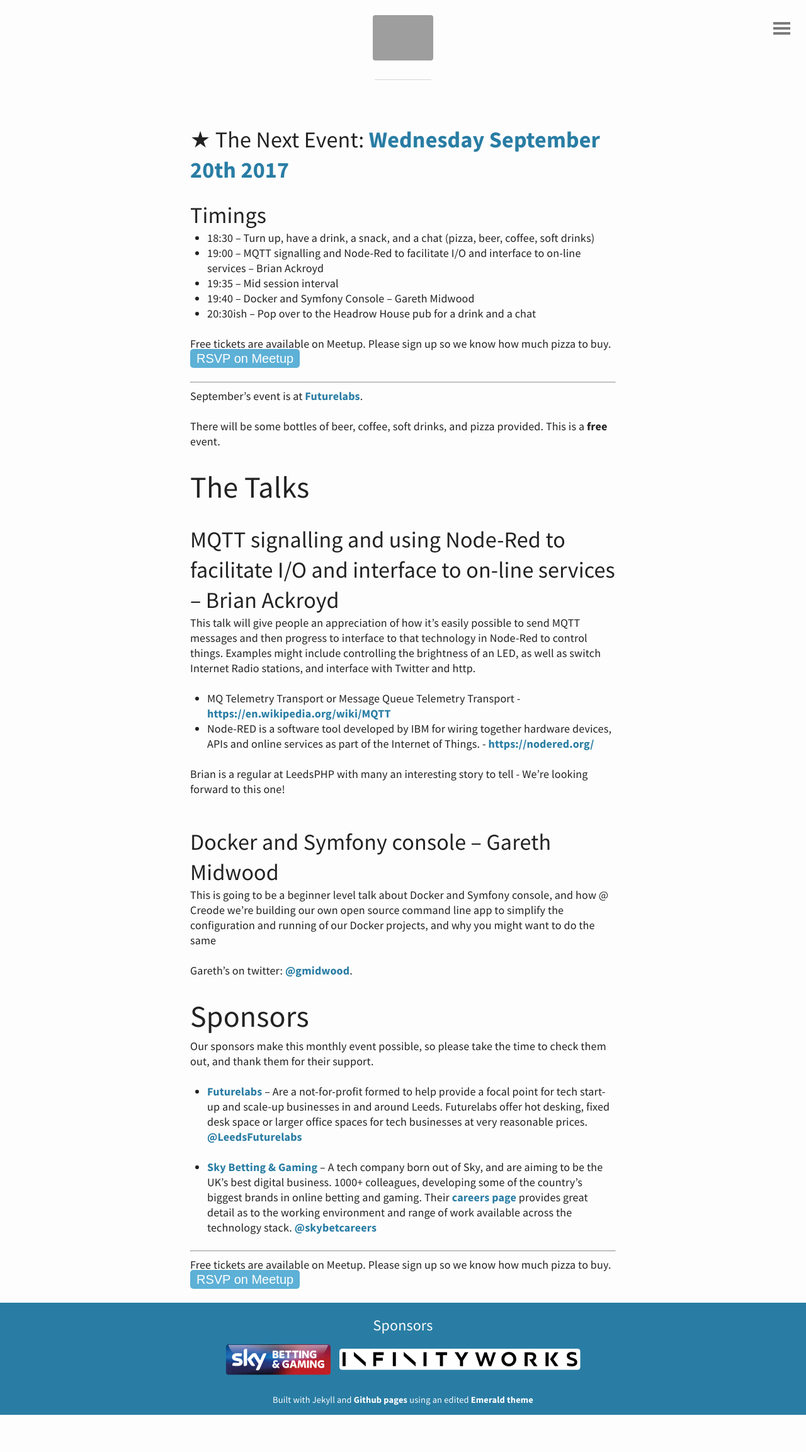
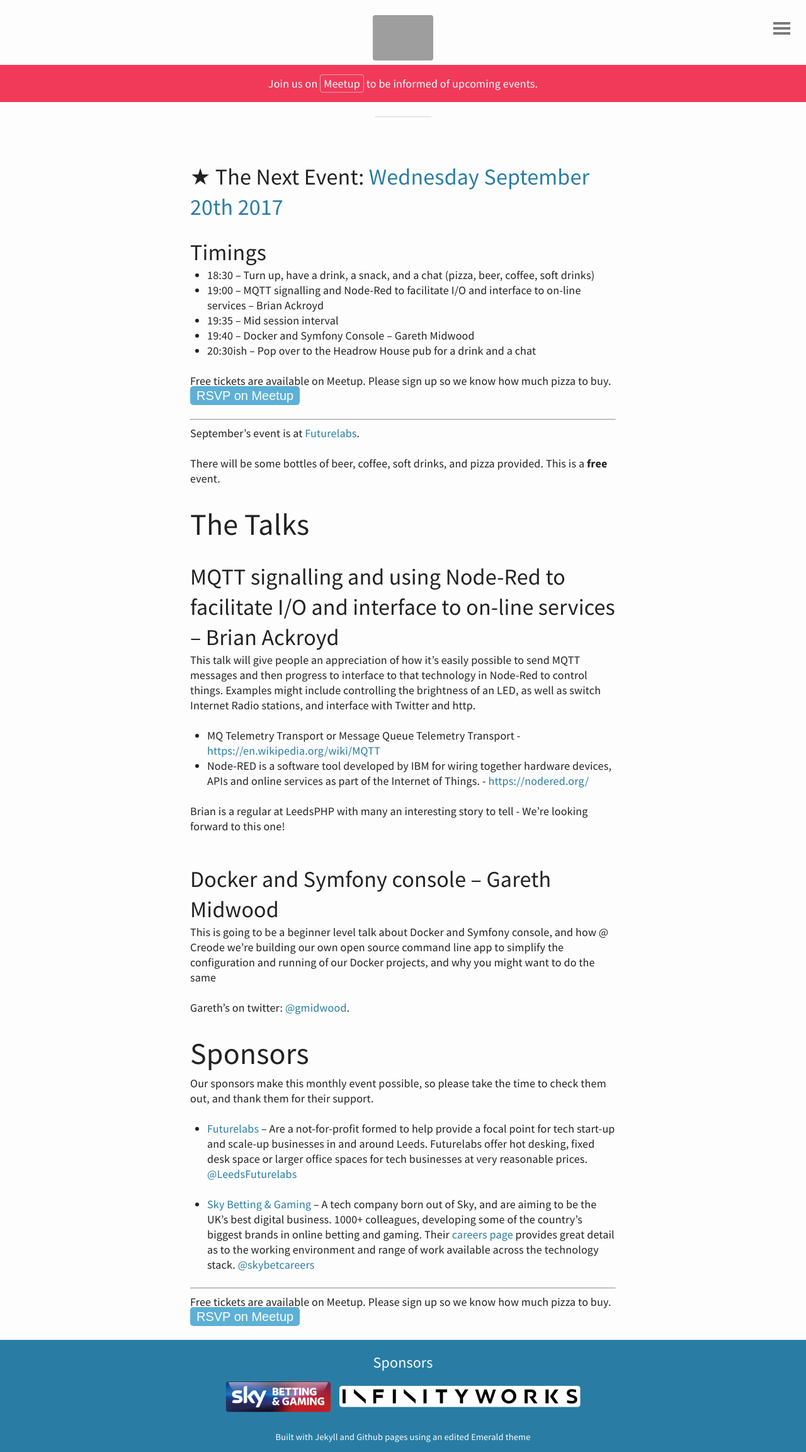
Before and after one commit to Ireaurora/LeedsPHP, a Jekyll site: the page built from index.html, in a window 1280 px wide. Shown: the whole page at 63% size. Built offline with Jekyll 4.4.1, drawn with Linux system fonts in a browser that asks for light colours; comment, search, counter and statistics services are not loaded; before the commit the page ends 2246 px from its top, so only the background shows below that; grey boxes are pictures that could not be loaded.

Commit message:
Add meetup link to header

```diff
--- a/_includes/header.html
+++ b/_includes/header.html
@@ -1,6 +1,6 @@
 <header id="header">
 	<a href="{{ site.baseurl }}">
 		<img src="{{ "/img/logo-leedsphp.png" | prepend: site.baseurl }}" alt="LeedsPHP logo">
-	  <!-- <h1>LeedsPHP</h1> -->
 	</a>
+	<div class="meetup">Join us on <a href="https://www.meetup.com/leedsphp">Meetup</a> to be informed of upcoming events.</div>
 </header>
--- a/_sass/base.scss
+++ b/_sass/base.scss
@@ -5,9 +5,7 @@
 /*- Base reset -*/
 
 * {
-  -webkit-box-sizing: border-box;
-     -moz-box-sizing: border-box;
-          box-sizing: border-box;
+    box-sizing: border-box;
 }
 
 html, body, h1, h2, h3, h4, h5, h6, p, ul, ol, li, img {
@@ -39,7 +37,7 @@
 a {
     color: $main-color;
     text-decoration: none;
-    font-weight: 700;
+
     &:hover,
     &:focus {
         color: darken($main-color, 5%);
--- a/_sass/layout.scss
+++ b/_sass/layout.scss
@@ -85,18 +85,12 @@
   }
   &.btn-close:before {
     top: 0;
-    -webkit-transform: rotate(-45deg);
-       -moz-transform: rotate(-45deg);
-        -ms-transform: rotate(-45deg);
-            transform: rotate(-45deg);
+    transform: rotate(-45deg);
     background-color: $background-color;
   }
   &.btn-close:after {
     top: -4px;
-    -webkit-transform: rotate(45deg);
-       -moz-transform: rotate(45deg);
-        -ms-transform: rotate(45deg);
-            transform: rotate(45deg);
+    transform: rotate(45deg);
     background-color: $background-color;
   }
 }
@@ -141,6 +135,24 @@
     height: 1px;
     margin: 23px auto;
     background-color: lighten($text-color, 70%);
+  }
+
+  .meetup {
+    color: #fff;
+    background-color: #f13a59;
+    padding: 15px;
+
+    & a {
+      color: #fff;
+      padding: 0 5px;
+      border: 1px solid #eca3b1;
+      border-radius: 4px;
+      transition: border 0.3s;
+
+      &:hover {
+        border-color: #FCCBD4;
+      }
+    }
   }
 }
 
@@ -235,10 +247,7 @@
   padding: 4px 8px;
   font-weight: 400;
   padding: 0.5em 1em;
-  -webkit-border-radius: 4px;
-     -moz-border-radius: 4px;
-      -ms-border-radius: 4px;
-          border-radius: 4px;
+  border-radius: 4px;
 }
 
 /* Footer */
--- a/_sass/mixin.scss
+++ b/_sass/mixin.scss
@@ -12,10 +12,7 @@
 }
 
 @mixin open($x) {
-    -webkit-transform: translateX($x);
-     -moz-transform: translateX($x);
-      -ms-transform: translateX($x);
-          transform: translateX($x);
+    transform: translateX($x);
     width: 100%;
     @media (min-width: 940px) {
         width: 30%;
@@ -31,10 +28,7 @@
     #{$position}: -14rem;
     color: $background-color;
     opacity: 0.95;
-    -webkit-transition: all 0.3s ease-in;
-       -moz-transition: all 0.3s ease-in;
-        -ms-transition: all 0.3s ease-in;
-            transition: all 0.3s ease-in;
+    transition: all 0.3s ease-in;
     z-index: 1;
     padding: 72px 0;
     text-align: center;
```
